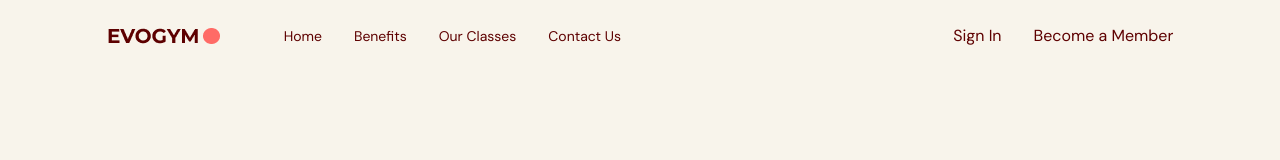
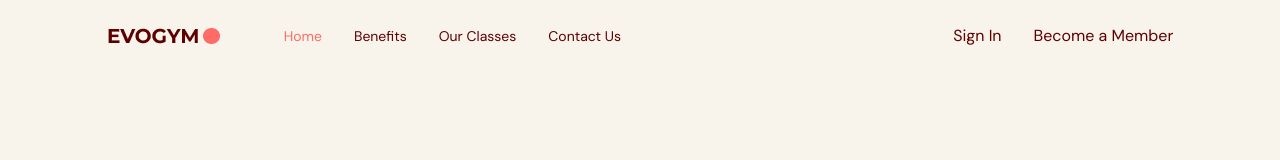
Before and after one commit to haroldseo/GymGo, a React (Vite) app: page / in a window 1280 px wide. Shown: the top 160 px of the page. Built offline with nearby package versions, Linux system fonts and the light colour scheme.

Commit message:
Create selectedPage State in App

```diff
--- a/src/App.tsx
+++ b/src/App.tsx
@@ -1,10 +1,12 @@
+import { useState } from "react";
 import Navbar from "@/components/Navbar/Navbar";
 
 function App() {
+  const [selectedPage, setSelectedPage] = useState("home");
   return (
     <>
       <div className="app bg-gray-20">
-        <Navbar />
+        <Navbar selectedPage={selectedPage} setSelectedPage={setSelectedPage} />
       </div>
     </>
   );
```
